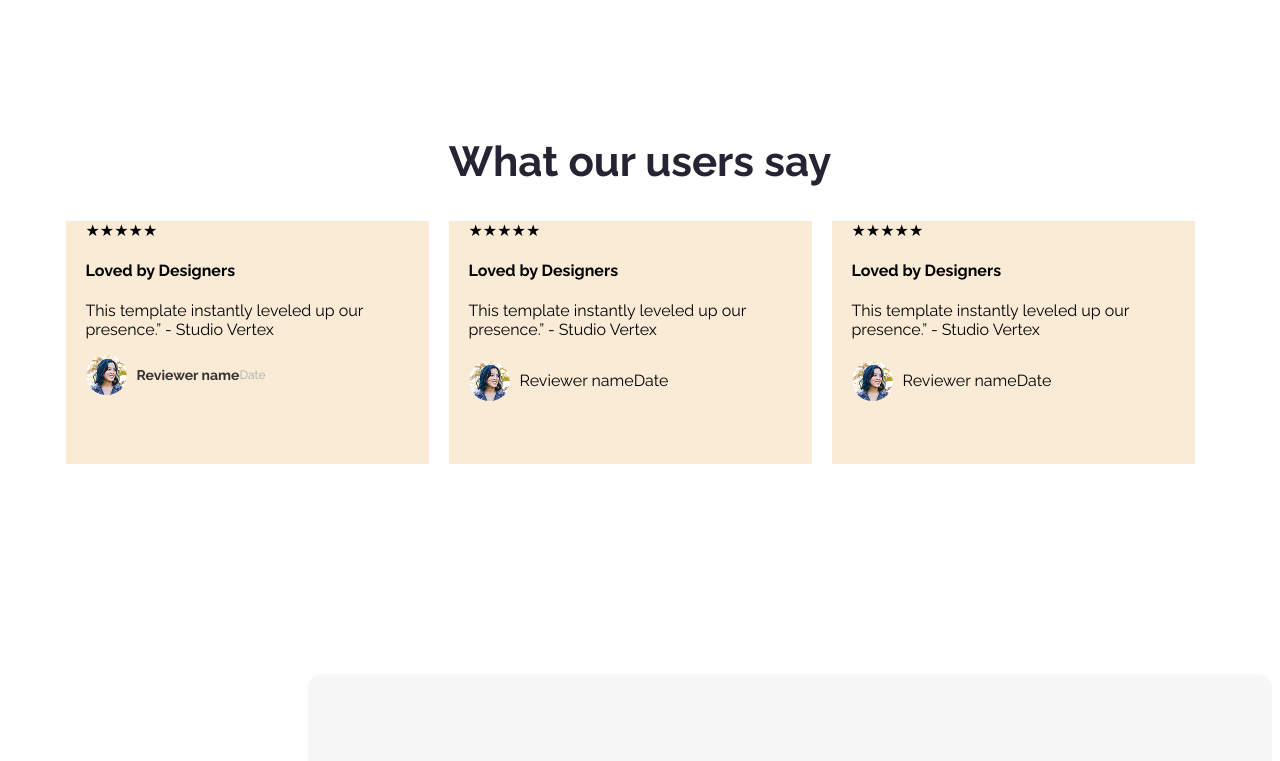
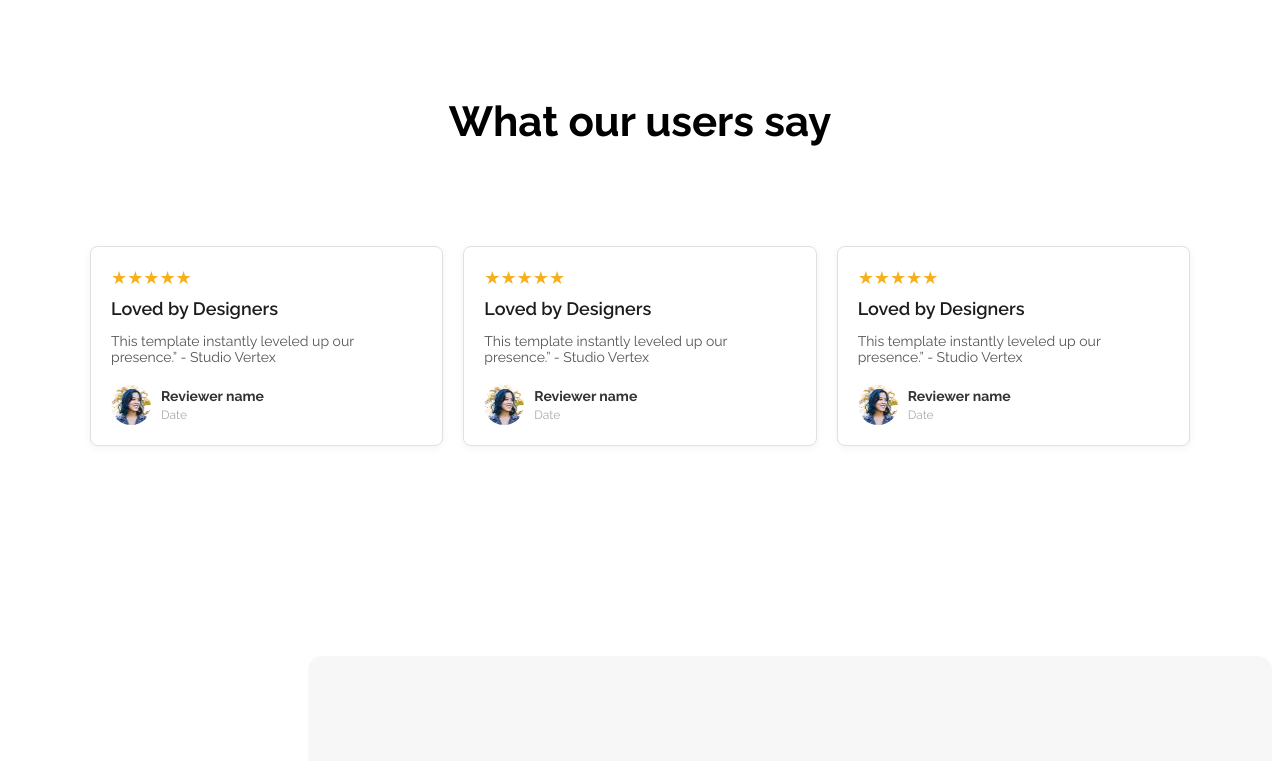
Before and after one commit to mahmudulkarim420/ph-first-assignment, a plain HTML site: page index.html in a window 1280 px wide. Shown: the part 1779-2540 px from the top of the page. Drawn offline with Linux system fonts and the light colour scheme.

Commit message:
user-card-updated

```diff
--- a/index.html
+++ b/index.html
@@ -60,46 +60,49 @@
           </div>
         </div>
       </section>
+      <h1 class="user-title">What our users say</h1>
       <section class="user-card">
-        <h1>What our users say</h1>
-        <div class="card-container">
-          <div class="card-content">
+        <div class="card-profile">
           <div class="stars">★★★★★</div>
-            <h4>Loved by Designers</h4>
+          <h3>Loved by Designers</h3>
           <p>
-              This template instantly leveled up our <br />
-              presence.” - Studio Vertex
+            This template instantly leveled up our presence.” - Studio Vertex
           </p>
-            <div class="card-pf">
+          <div class="profile">
             <img src="Assets/avatar.png" alt="" />
+            <div class="profile-content">
               <strong>Reviewer name</strong>
               <span>Date</span>
             </div>
           </div>
-          <div class="card-content">
+        </div>
+
+        <div class="card-profile">
           <div class="stars">★★★★★</div>
-            <h4>Loved by Designers</h4>
+          <h3>Loved by Designers</h3>
           <p>
-              This template instantly leveled up our <br />
-              presence.” - Studio Vertex
+            This template instantly leveled up our presence.” - Studio Vertex
           </p>
-            <div class="card-pf">
+          <div class="profile">
             <img src="Assets/avatar.png" alt="" />
-              <p>Reviewer name</p>
-              <p>Date</p>
+            <div class="profile-content">
+              <strong>Reviewer name</strong>
+              <span>Date</span>
             </div>
           </div>
-          <div class="card-content">
+        </div>
+
+        <div class="card-profile">
           <div class="stars">★★★★★</div>
-            <h4>Loved by Designers</h4>
+          <h3>Loved by Designers</h3>
           <p>
-              This template instantly leveled up our <br />
-              presence.” - Studio Vertex
+            This template instantly leveled up our presence.” - Studio Vertex
           </p>
-            <div class="card-pf">
+          <div class="profile">
             <img src="Assets/avatar.png" alt="" />
-              <p>Reviewer name</p>
-              <p>Date</p>
+            <div class="profile-content">
+              <strong>Reviewer name</strong>
+              <span>Date</span>
             </div>
           </div>
         </div>
@@ -125,7 +128,13 @@
             <label for="">Name</label>
             <input type="text" name="" id="" placeholder="full name" />
             <label for="">Message</label>
-            <textarea name="" id="" cols="20" rows="20" placeholder="write your message...."></textarea>
+            <textarea
+              name=""
+              id=""
+              cols="20"
+              rows="20"
+              placeholder="write your message...."
+            ></textarea>
           </form>
           <button>Get in Touch</button>
         </div>
--- a/style.css
+++ b/style.css
@@ -27,6 +27,10 @@ body {
   font-size: 16px;
   font-weight: bold;
   cursor: pointer;
+}
+
+.nav-bar button:hover{
+  background-color: #3a34e0;
 }
 
 /* Nav Bar Content Style */
@@ -59,6 +63,10 @@ body {
   border-radius: 10px;
   font-weight: bold;
   font-size: 16px;
+}
+
+.nav-content button:hover{
+  background-color: #3a34e0;
 }
 
 /* Section Style */
@@ -99,6 +107,10 @@ body {
 .action img {
   border-radius: 48px;
   margin-right: 160px;
+}
+
+.action button:hover{
+  background-color: #3a34e0;
 }
 
 /* Productive User Style */
@@ -149,50 +161,73 @@ body {
 
 /* User Card Style */
 
-.user-card h1 {
+.user-title {
   text-align: center;
+  margin-top: 100px;
   font-size: 42px;
   font-weight: bold;
-  color: #252432;
-  margin-top: 140px;
+  color: #000000;
 }
 
-.card-container {
+.user-card {
+  display: flex;
+  justify-content: space-between;
+  gap: 20px;
+  max-width: 1100px;
+  margin: 100px auto;
+}
+
+.card-profile {
+  background-color: #fff;
+  border: 1px solid #e0e0e0;
+  border-radius: 8px;
+  padding: 20px;
+  width: 32%;
+  box-shadow: 0 2px 8px rgba(0,0,0,0.05);
+}
+
+.stars {
+  color: #f6b01e;
+  font-size: 18px;
+  margin-bottom: 10px;
+}
+
+.card-profile h3 {
+  font-size: 18px;
+  margin: 0 0 10px;
+  font-weight: 600;
+  color: #1c1c1c;
+}
+
+.card-profile p {
+  font-size: 14px;
+  color: #555;
+  margin-bottom: 20px;
+}
+
+.profile {
   display: flex;
   align-items: center;
-  justify-content: center;
-  margin-left: 0px 100px;
+  gap: 10px;
 }
 
-.card-content {
-  background-color: antiquewhite;
-  width: 343px;
-  height: 243px;
-  margin-right: 20px;
-  padding-left: 20px;
+.profile img {
+  border-radius: 50%;
+  width: 40px;
+  height: 40px;
 }
 
-.card-pf {
-  display: flex;
-  align-items: center;
-}
-
-.card-pf img {
-  border-radius: 50%;
-  margin-right: 10px;
-}
-
-.card-pf strong {
+.profile-content strong {
   display: block;
   font-size: 14px;
   color: #333;
 }
 
-.card-pf span {
-  display: block;
+.profile-content span {
   font-size: 12px;
   color: #aaa;
 }
+
 
 /* Webflow Section Style */
 
@@ -200,7 +235,7 @@ body {
   background-color: #f7f7f7;
   text-align: center;
   max-width: 1240px;
-  height: 700px;
+  height: 750px;
   margin-left: 300px;
   border-radius: 14px;
 }
@@ -245,7 +280,7 @@ body {
   justify-content: center;
   gap: 100px;
   background-color: #e4e4fd9e;
-  margin-top: 20px;
+  margin-top: 100px;
 }
 
 .form-title{
```
Lines whose indentation alone changed are shown as unchanged.
